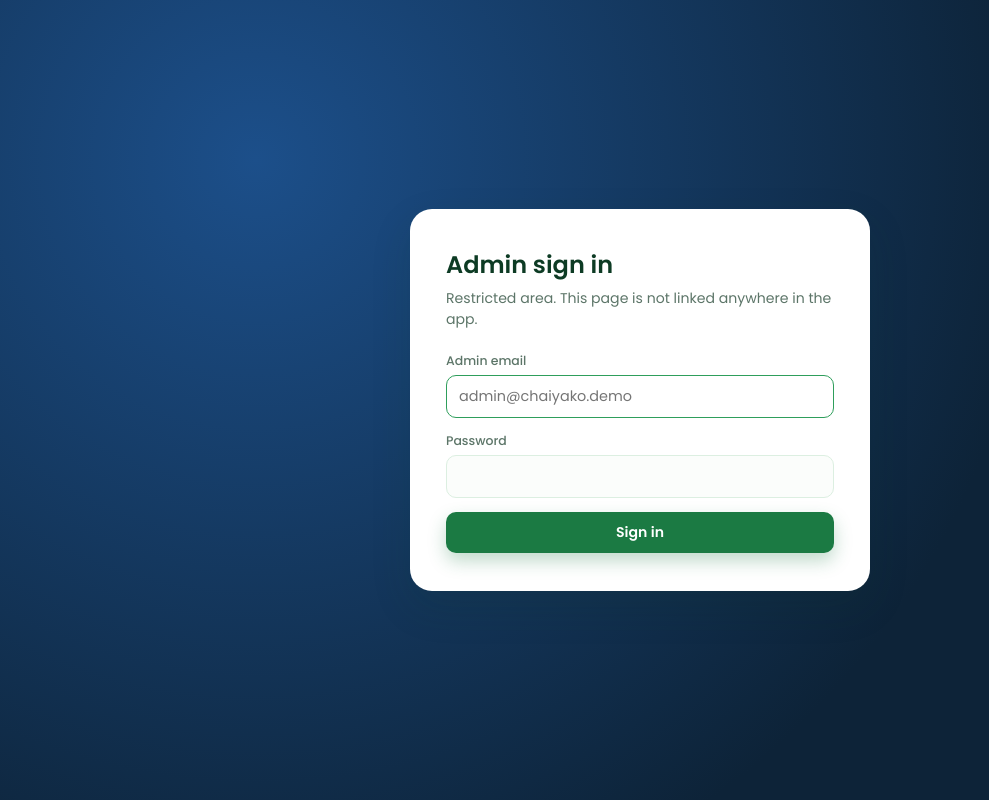
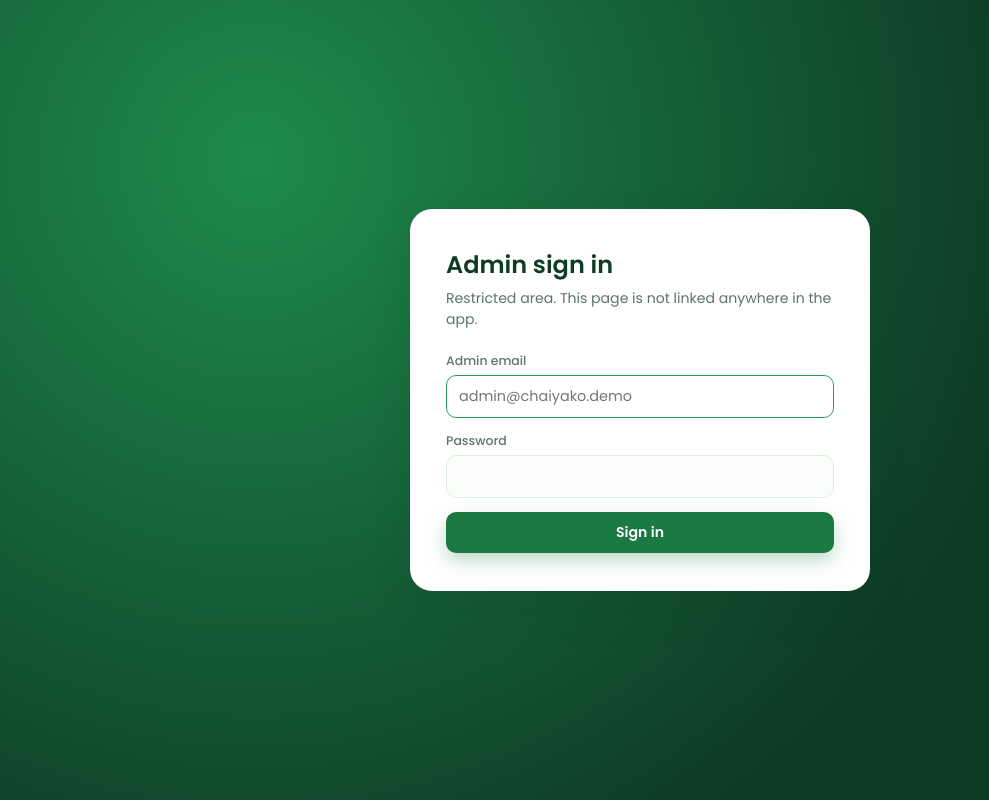
Before and after one commit to BobColdd/chai2, a Flask app: page /admin/login in a window 1280 px wide. Shown: the whole page, without its empty margins (0-989 px from the left). Run offline with Flask 3, Linux system fonts and the light colour scheme.

Commit message:
Update login.html

```diff
--- a/app/templates/admin/login.html
+++ b/app/templates/admin/login.html
@@ -16,7 +16,7 @@
     {% endfor %}
   {% endwith %}
 </div>
-<div class="auth-wrap" style="background: radial-gradient(circle at 20% 20%, #1c4f8a, #0d2338 65%);">
+<div class="auth-wrap" style="background: radial-gradient(rgb(11, 43, 11));">
   <div class="auth-card">
     <h1>Admin sign in</h1>
     <p class="subtitle">Restricted area. This page is not linked anywhere in the app.</p>
```
